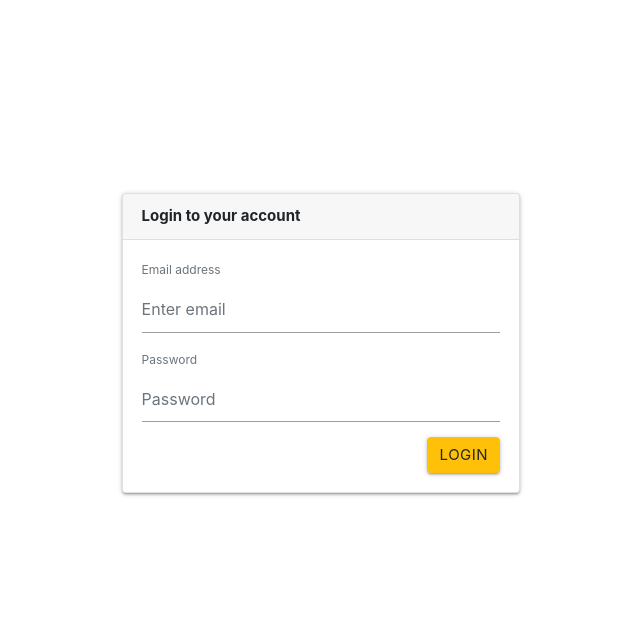
After one commit to amiraha-sta/ConnectIN, a Flask app: page /login in a window 1280 px wide; the page is wider, and only the part inside the window is pictured. The commit adds this page. Shown: the top 622 px of that part, without its empty margins (429-1069 px from the left). Run offline with Flask 2, Linux system fonts and the light colour scheme; some libraries are stand-ins or nearby versions.

Commit message:
created login page

```diff
--- /dev/null
+++ b/App/templates/CSS/login.css
@@ -0,0 +1,52 @@
+body {
+    background-color: #f9f9fa
+}
+
+.flex {
+    -webkit-box-flex: 1;
+    -ms-flex: 1 1 auto;
+    flex: 1 1 auto
+}
+
+@media (max-width:991.98px) {
+    .padding {
+        padding: 1.5rem
+    }
+}
+
+@media (max-width:767.98px) {
+    .padding {
+        padding: 1rem
+    }
+}
+
+.padding {
+    padding: 5rem
+}
+
+.card {
+    background: #fff;
+    border-width: 0;
+    border-radius: .25rem;
+    box-shadow: 0 1px 3px rgba(0, 0, 0, .05);
+    margin-bottom: 1.5rem
+}
+
+.card-header {
+    background-color: transparent;
+    border-color: rgba(160, 175, 185, .15);
+    background-clip: padding-box
+}
+
+.card-body p:last-child {
+    margin-bottom: 0
+}
+
+.card-hide-body .card-body {
+    display: none
+}
+
+.form-check-input.is-invalid~.form-check-label,
+.was-validated .form-check-input:invalid~.form-check-label {
+    color: #f54394
+}
--- a/App/templates/index.html
+++ b/App/templates/index.html
@@ -4,7 +4,7 @@
 
 {{ super() }}
 
-{% block content %}
+<!-- {% block content %}
     <h1>Flask MVC</h1>
     <p>This is a boileplate flask application which follows the MVC pattern for structuring the project.</p>
-{% endblock %}
+{% endblock %} -->
--- a/App/templates/layout.html
+++ b/App/templates/layout.html
@@ -2,7 +2,7 @@
 <html>
   <head>
 
-    <link rel="stylesheet" href="{{ url_for('static', filename='style.css') }}">
+    <link rel="stylesheet" href="layout.css">
      <!--Import Google Icon Font-->
     <link href="https://fonts.googleapis.com/icon?family=Material+Icons" rel="stylesheet">
     <!-- Compiled and minified CSS -->
@@ -11,8 +11,12 @@
     <meta name="viewport" content="width=device-width, initial-scale=1.0"/>
     <title>{% block title %}{% endblock %}</title>
 
+    <link href="//maxcdn.bootstrapcdn.com/bootstrap/4.0.0/css/bootstrap.min.css" rel="stylesheet" id="bootstrap-css">
+    <script src="//maxcdn.bootstrapcdn.com/bootstrap/4.0.0/js/bootstrap.min.js"></script>
+    <script src="//code.jquery.com/jquery-1.11.1.min.js"></script>
   </head>
   <body>
+
     <nav class="purple">
       <div class="nav-wrapper">
         <a href="#!" class="brand-logo center">{% block page %}{% endblock %}</a>
--- /dev/null
+++ b/App/templates/login.html
@@ -0,0 +1,42 @@
+<!doctype html>
+<html>
+  <head>
+
+    <link rel="stylesheet" href="CSS/login.css">
+    <link href="https://fonts.googleapis.com/icon?family=Material+Icons" rel="stylesheet">
+    <link rel="stylesheet" href="https://cdnjs.cloudflare.com/ajax/libs/materialize/1.0.0/css/materialize.min.css">
+    <meta name="viewport" content="width=device-width, initial-scale=1.0"/>
+    <title>{% block title %}{% endblock %}</title>
+
+    <link href="//maxcdn.bootstrapcdn.com/bootstrap/4.0.0/css/bootstrap.min.css" rel="stylesheet" id="bootstrap-css">
+    <script src="//maxcdn.bootstrapcdn.com/bootstrap/4.0.0/js/bootstrap.min.js"></script>
+    <script src="//code.jquery.com/jquery-1.11.1.min.js"></script>
+  </head>
+  <body>
+
+    <div class="row" style="margin:auto; position:relative;width: 1500px; padding:10px; padding-top: 100px;">
+        <div class="col-md-8 offset-md-2">
+            <div class="page-content page-container" id="page-content">
+                <div class="padding">
+                    <div class="row">
+                        <div class="col-md-6" style="margin:auto; position:relative;width: 1500px; padding:10px;">
+                            <div class="card">
+                                <div class="card-header"><strong>Login to your account</strong></div>
+                                <div class="card-body">
+                                    <form>
+                                        <div class="form-group"><label class="text-muted" for="exampleInputEmail1">Email address</label><input type="email" class="form-control" id="exampleInputEmail1" aria-describedby="emailHelp" placeholder="Enter email"></div>
+                                        <div class="form-group"><label class="text-muted" for="exampleInputPassword1">Password</label><input type="password" class="form-control" id="exampleInputPassword1" placeholder="Password"></div>
+                                        <div class="form-group">
+                                        </div> <button type="submit" class="btn btn-warning" style="float: right;">Login</button>
+                                    </form>
+                                </div>
+                            </div>
+                        </div>
+                    </div>
+                </div>
+            </div>
+        </div>
+    </div>
+
+    </body>
+</html>
--- a/App/views/api.py
+++ b/App/views/api.py
@@ -5,3 +5,7 @@ api_views = Blueprint('api_views', __name__, template_folder='../templates')
 @api_views.route('/', methods=['GET'])
 def get_api_docs():
     return render_template('index.html')
+
+@api_views.route('/login', methods=['GET'])
+def login():
+    return render_template('login.html')
```
